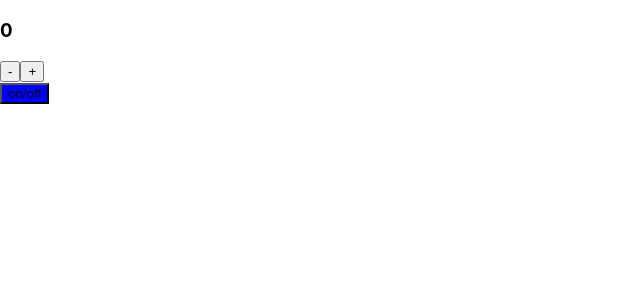
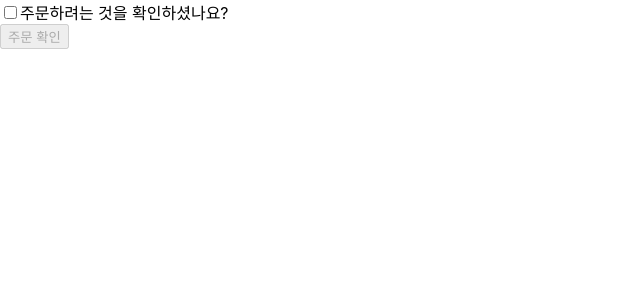
Before and after one commit to choijinhap/test, a React (Create React App) app: page / in a window 1280 px wide. Shown: the top 300 px of the page, without its empty margins (0-640 px from the left). Built offline with nearby package versions, Linux system fonts and the light colour scheme.

Commit message:
서머리 페이지 테스트코드 작성

```diff
--- a/src/App.js
+++ b/src/App.js
@@ -1,8 +1,9 @@
 import { useState } from "react";
 import Counter from "./components/Counter/Counter";
+import SummaryPage from "./pages/SummaryPage/SummaryPage";
 
 function App() {
-  return <Counter />;
+  return <SummaryPage />;
 }
 
 export default App;
--- /dev/null
+++ b/src/pages/SummaryPage/SummaryPage.jsx
@@ -0,0 +1,24 @@
+import React, { useState } from "react";
+
+const SummaryPage = () => {
+  const [checked, setChecked] = useState(false);
+  return (
+    <div>
+      <form>
+        <input
+          type="checkbox"
+          checked={checked}
+          onChange={(e) => setChecked(e.target.checked)}
+          id="confirm-checkbox"
+        />
+        <label htmlFor="confirm-checkbox">주문하려는 것을 확인하셨나요?</label>
+        <br />
+        <button disabled={!checked} type="submit">
+          주문 확인
+        </button>
+      </form>
+    </div>
+  );
+};
+
+export default SummaryPage;
```
Also changed, not shown: src/pages/CompletePage/CompletePage.jsx (added), src/pages/OrderPage/OrderPage.jsx (added), 1 other file (tests, documents, lock files or other folders).
